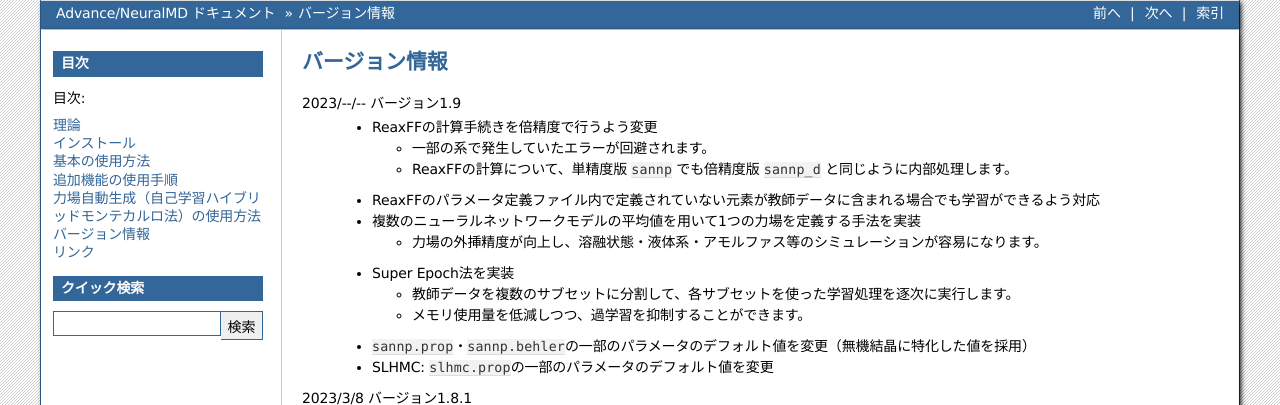
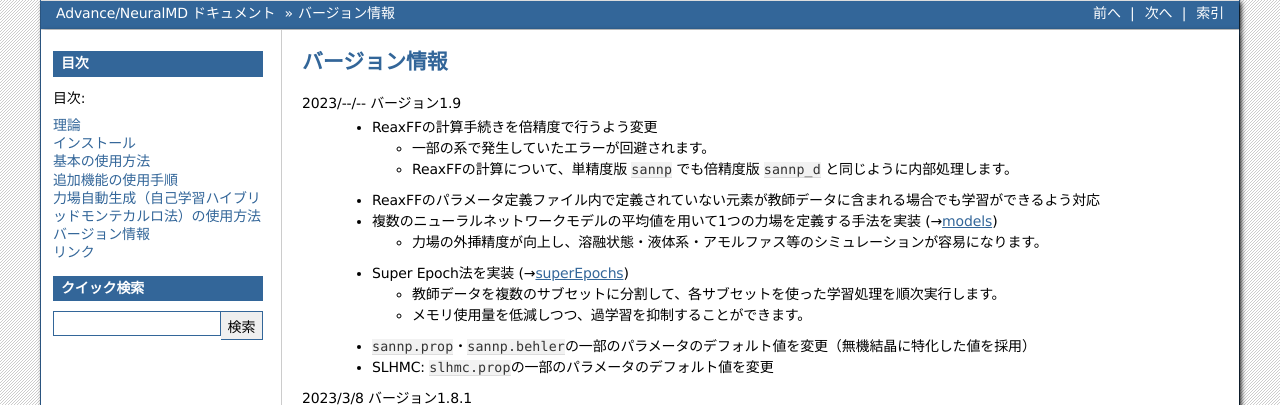
Before and after one commit to advancesoftcorp/neuralmd-doc, a Sphinx documentation site: the page built from docs/source/version.rst, in a window 1280 px wide. Shown: the top 405 px of the page. Built offline with Sphinx 7.4.7, drawn with Linux system fonts in a browser that asks for light colours; formulas are drawn with MathJax 3.

Commit message:
add crossref

```diff
--- a/docs/source/usage/prop.rst
+++ b/docs/source/usage/prop.rst
@@ -146,6 +146,8 @@
 
  Chebyshev対称関数の角度成分のカットオフ距離 *R*:sub:`c` (\ |angs|\ )を指定します。
 
+.. _propmodels:
+
 .. describe:: models
 
  :デフォルト: 16
@@ -217,6 +219,8 @@
  :デフォルト: 500
 
  エネルギーから原子に働く力の誤差を計算する際、繰り返し回数(epoch)がこの数字より小さいうちはDouble Backward法による近似的な微分法を使います。それ以降は厳密に微分を計算します。
+
+.. _propsuperepochs:
 
 .. describe:: superEpochs
 
--- a/docs/source/version.rst
+++ b/docs/source/version.rst
@@ -11,13 +11,13 @@
    - ReaxFFの計算について、単精度版 :file:`sannp` でも倍精度版 :file:`sannp_d` と同じように内部処理します。
 
  - ReaxFFのパラメータ定義ファイル内で定義されていない元素が教師データに含まれる場合でも学習ができるよう対応
- - 複数のニューラルネットワークモデルの平均値を用いて1つの力場を定義する手法を実装
+ - 複数のニューラルネットワークモデルの平均値を用いて1つの力場を定義する手法を実装 (\ |rarr|\ :ref:`models <propmodels>`)
 
    - 力場の外挿精度が向上し、溶融状態・液体系・アモルファス等のシミュレーションが容易になります。
 
- - Super Epoch法を実装
+ - Super Epoch法を実装 (\ |rarr|\ :ref:`superEpochs <propsuperepochs>`)
 
-   - 教師データを複数のサブセットに分割して、各サブセットを使った学習処理を逐次に実行します。
+   - 教師データを複数のサブセットに分割して、各サブセットを使った学習処理を順次実行します。
    - メモリ使用量を低減しつつ、過学習を抑制することができます。
 
  - :file:`sannp.prop`\ ・\ :file:`sannp.behler`\ の一部のパラメータのデフォルト値を変更（無機結晶に特化した値を採用）
@@ -96,3 +96,7 @@
 .. |Delta| raw:: html
 
  &Delta;
+
+.. |rarr| raw:: html
+
+ &rarr;
```
